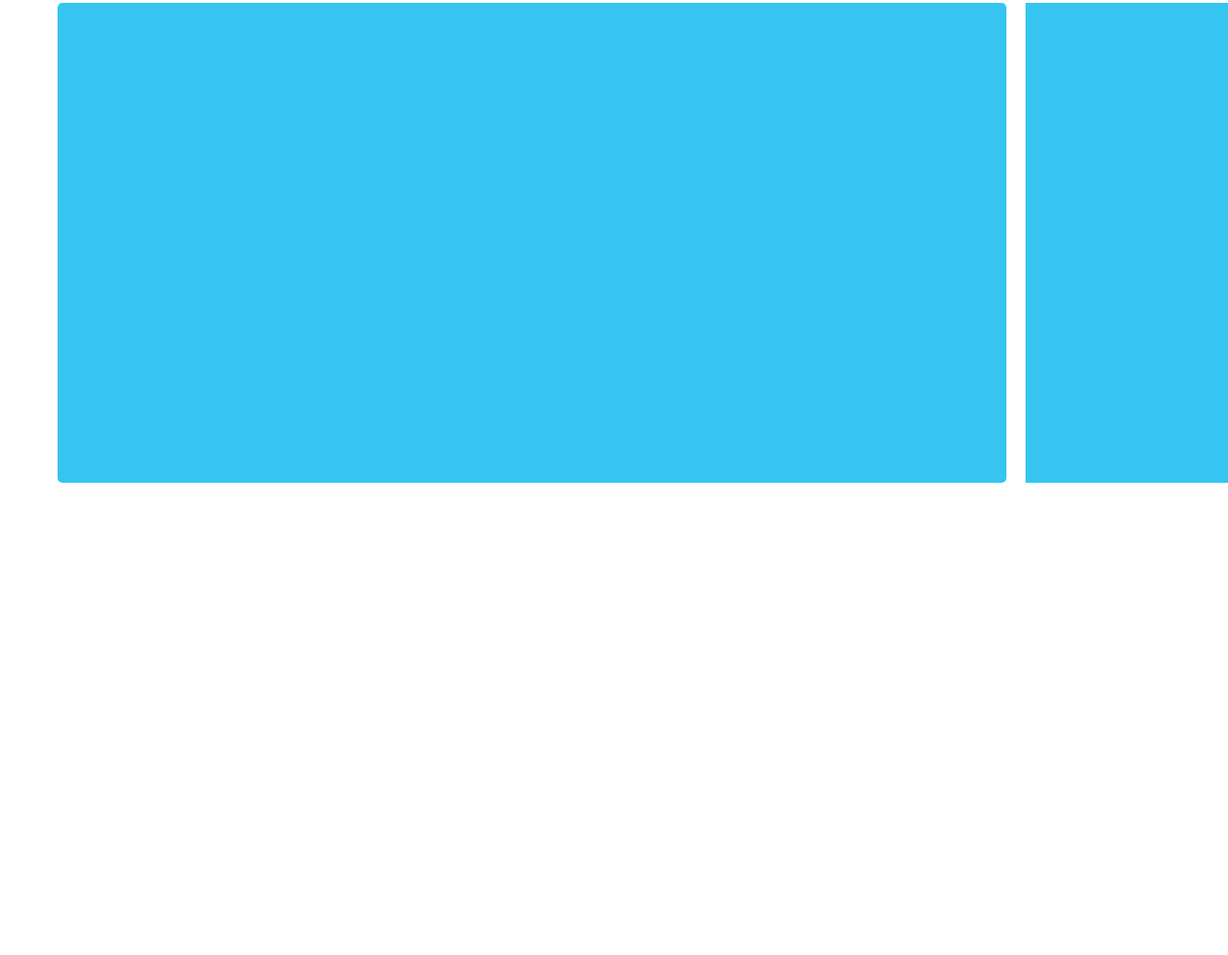
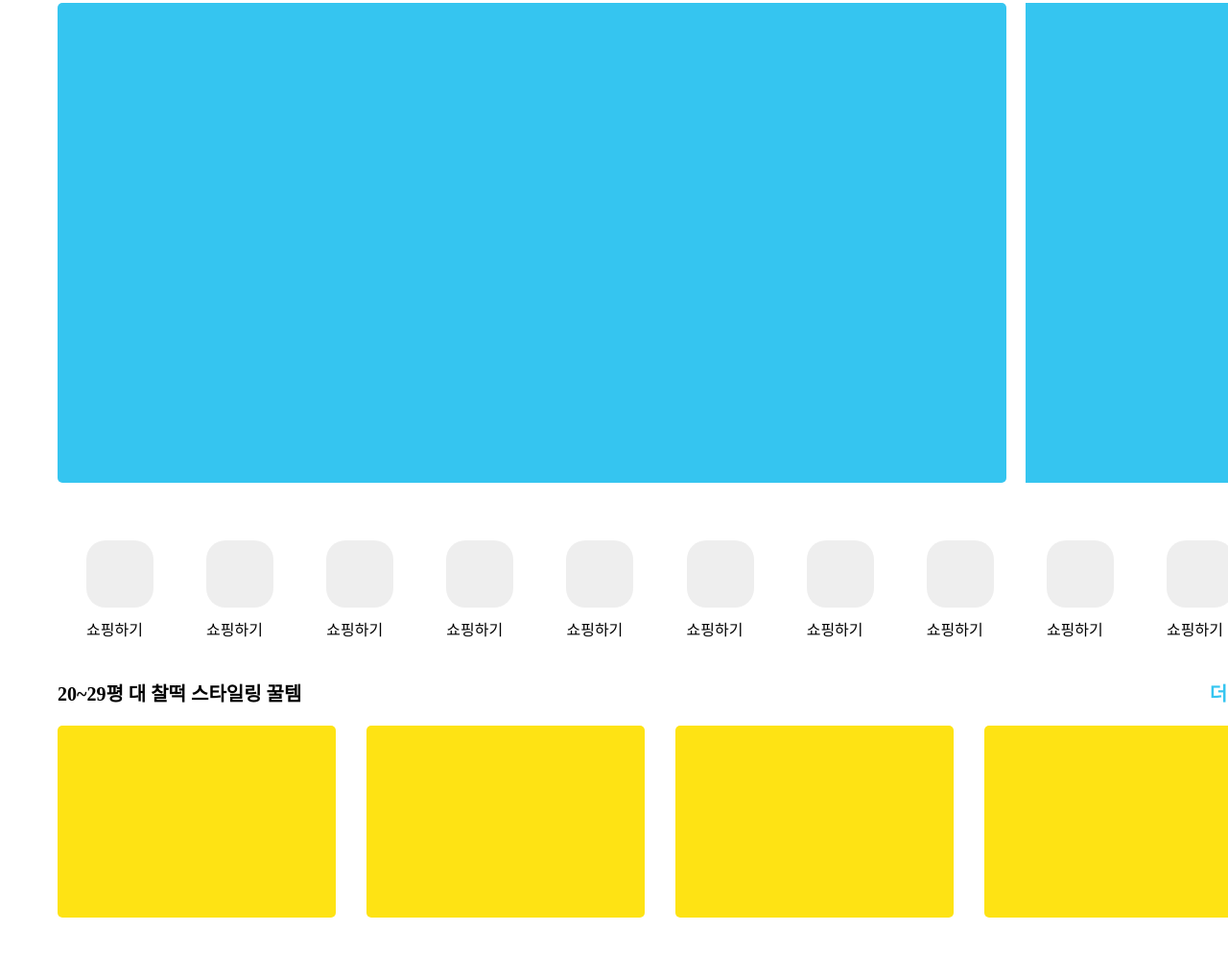
Before and after one commit to psoooy/house, a plain HTML site: page index.html in a window 1280 px wide. Shown: the part 153-1148 px from the top of the page at 96% size. Before the commit the page ends 800 px from the top, so only its background shows below. Drawn offline with Linux system fonts and the light colour scheme.

Commit message:
category

```diff
--- a/index.html
+++ b/index.html
@@ -60,9 +60,87 @@
         <div class="sub-banner"></div>
       </div>
       <ul class="main-category">
-        <li></li>
+        <li>
+          <div class="category-box">
+            <div class="category-box--img"></div>
+            <div class="category-box--text">쇼핑하기</div>
+          </div>
+        </li>
+        <li>
+          <div class="category-box">
+            <div class="category-box--img"></div>
+            <div class="category-box--text">쇼핑하기</div>
+          </div>
+        </li>
+        <li>
+          <div class="category-box">
+            <div class="category-box--img"></div>
+            <div class="category-box--text">쇼핑하기</div>
+          </div>
+        </li>
+        <li>
+          <div class="category-box">
+            <div class="category-box--img"></div>
+            <div class="category-box--text">쇼핑하기</div>
+          </div>
+        </li>
+        <li>
+          <div class="category-box">
+            <div class="category-box--img"></div>
+            <div class="category-box--text">쇼핑하기</div>
+          </div>
+        </li>
+        <li>
+          <div class="category-box">
+            <div class="category-box--img"></div>
+            <div class="category-box--text">쇼핑하기</div>
+          </div>
+        </li>
+        <li>
+          <div class="category-box">
+            <div class="category-box--img"></div>
+            <div class="category-box--text">쇼핑하기</div>
+          </div>
+        </li>
+        <li>
+          <div class="category-box">
+            <div class="category-box--img"></div>
+            <div class="category-box--text">쇼핑하기</div>
+          </div>
+        </li>
+        <li>
+          <div class="category-box">
+            <div class="category-box--img"></div>
+            <div class="category-box--text">쇼핑하기</div>
+          </div>
+        </li>
+        <li>
+          <div class="category-box">
+            <div class="category-box--img"></div>
+            <div class="category-box--text">쇼핑하기</div>
+          </div>
+        </li>
       </ul>
-      <div class="main-styling"></div>
+      <div class="main-styling">
+        <div class="styling-tit">
+          <div class="stying-txt">20~29평 대 찰떡 스타일링 꿀템</div>
+          <button class="btn-more">더보기</button>
+        </div>
+        <div class="stying-box--wrap">
+          <div class="styling-box">
+            <div class="stying-box--img"></div>
+          </div>
+          <div class="styling-box">
+            <div class="stying-box--img"></div>
+          </div>
+          <div class="styling-box">
+            <div class="stying-box--img"></div>
+          </div>
+          <div class="styling-box">
+            <div class="stying-box--img"></div>
+          </div>
+        </div>
+      </div>
       <div class="main-weekly-best"></div>
       <div class="main-rainy-season-tip"></div>
       <div class="main-views-top4"></div>
--- a/style.css
+++ b/style.css
@@ -133,6 +133,11 @@
 }
 
 /* main */
+.main-wrap {
+  display: flex;
+  flex-direction: column;
+  gap: 40px;
+}
 
 .banner {
   display: flex;
@@ -150,3 +155,47 @@
   width: 20%;
   height: 500px;
 }
+
+/* category */
+.main-category {
+  display: flex;
+  justify-content: space-between;
+  margin: 0 30px;
+}
+.category-box--img {
+  background-color: #eee;
+  margin-bottom: 10px;
+  width: 70px;
+  height: 70px;
+  border-radius: 20px;
+}
+
+/* styling */
+
+.styling-tit {
+  display: flex;
+  justify-content: space-between;
+}
+.stying-txt {
+  font-size: 20px;
+  font-weight: 700;
+}
+
+.btn-more {
+  border: none;
+  background: none;
+  color: #35c5f0;
+  font-weight: 700;
+  font-size: 20px;
+}
+.stying-box--wrap {
+  display: flex;
+  justify-content: space-between;
+  margin-top: 20px;
+}
+.stying-box--img {
+  background-color: #fee314;
+  border-radius: 5px;
+  width: 290px;
+  height: 200px;
+}
```
